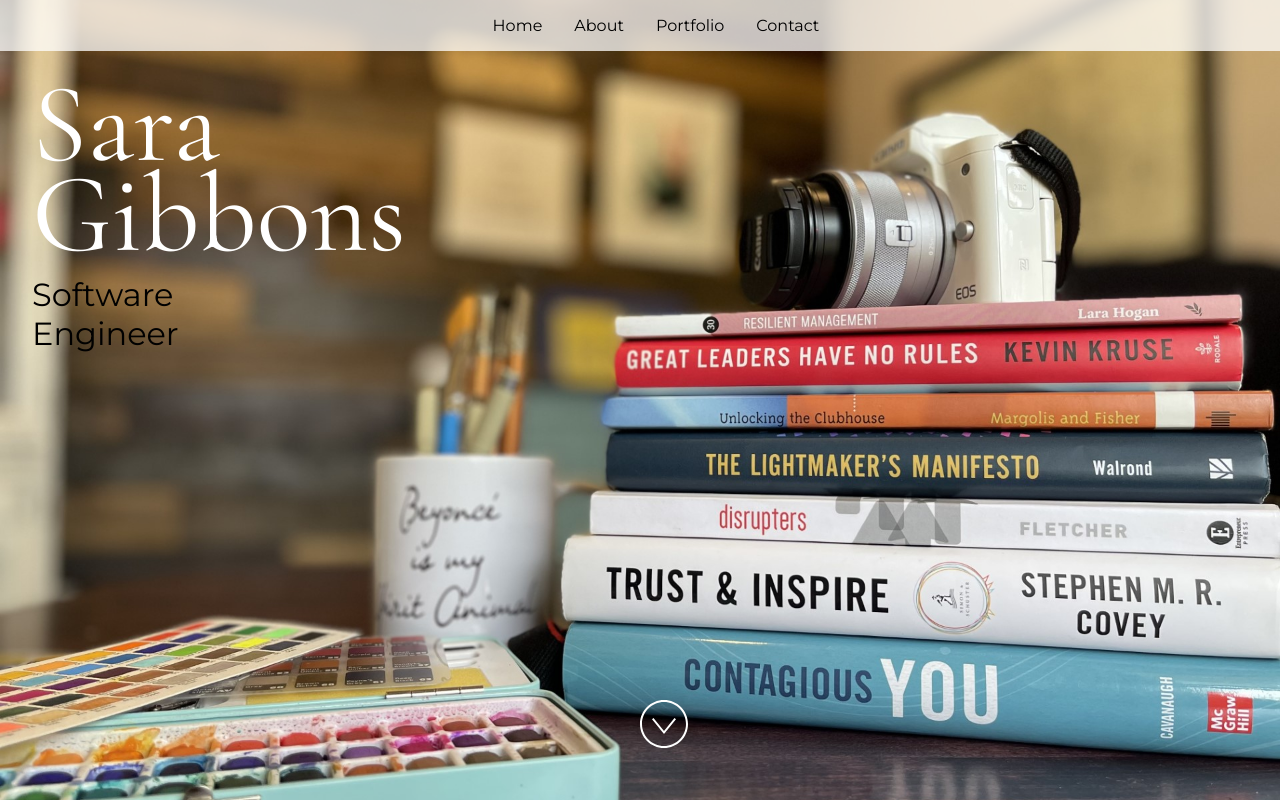
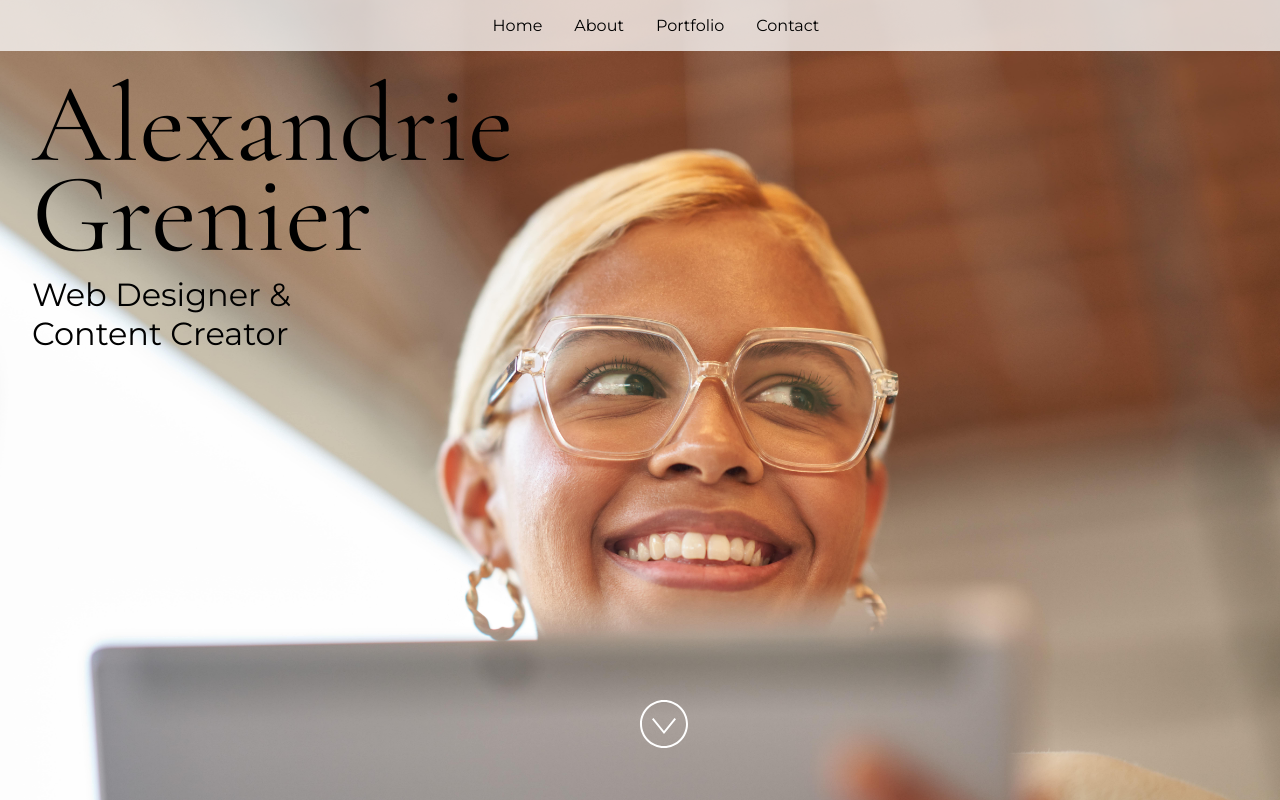
Before and after one commit to saragibby/my-portfolio, a React (Vite) app: page / in a window 1280 px wide. Built offline with nearby package versions, Linux system fonts and the light colour scheme.

Commit message:
reset to sample

```diff
--- a/src/App.jsx
+++ b/src/App.jsx
@@ -13,7 +13,6 @@ import Home from "./Components/Home";
 import Portfolio from "./Components/Portfolio";
 
 import "./styles.css";
-import Education from "./Components/Education";
 
 /**
  * This object represents your information. The project is set so that you
@@ -25,15 +24,15 @@ import Education from "./Components/Education";
  * If you don't have one of the social sites listed, leave it as an empty string.
  */
 const siteProps = {
-  name: "Sara Gibbons",
-  title: "Software Engineer",
-  email: "sara.gibbons@microsoft.com",
-  gitHub: "saragibby",
-  instagram: "gibbette03",
-  linkedIn: "saragibby",
+  name: "Alexandrie Grenier",
+  title: "Web Designer & Content Creator",
+  email: "alex@example.com",
+  gitHub: "microsoft",
+  instagram: "microsoft",
+  linkedIn: "satyanadella",
   medium: "",
-  twitter: "saragibby",
-  youTube: "",
+  twitter: "microsoft",
+  youTube: "Code",
 };
 
 const primaryColor = "#4E567E";
@@ -46,7 +45,6 @@ const App = () => {
       <Home name={siteProps.name} title={siteProps.title} />
       <About />
       <Portfolio />
-      <Education />
       <Footer {...siteProps} primaryColor={primaryColor} secondaryColor={secondaryColor} />
     </div>
   );
--- a/src/Components/Home.jsx
+++ b/src/Components/Home.jsx
@@ -20,7 +20,7 @@ import PropTypes from "prop-types";
  * Need an image? Check out https://unsplash.com to download a photo you
  * freely use on your site.
  */
-import image from "../images/books.jpg";
+import image from "../images/woman-with-tablet.jpg";
 
 const imageAltText = "Adult female in office setting leaning against a glass wall while holding a platinum Microsoft Surface Pro 7 in tablet mode preparing to write with Microsoft Surface Pen";
 
--- a/src/styles.css
+++ b/src/styles.css
@@ -51,8 +51,6 @@ h1 {
   font-weight: 400;
   line-height: 0.8;
   margin: 0;
-  /* text to be white */
-  color: white;
 }
 
 h2 {
```
